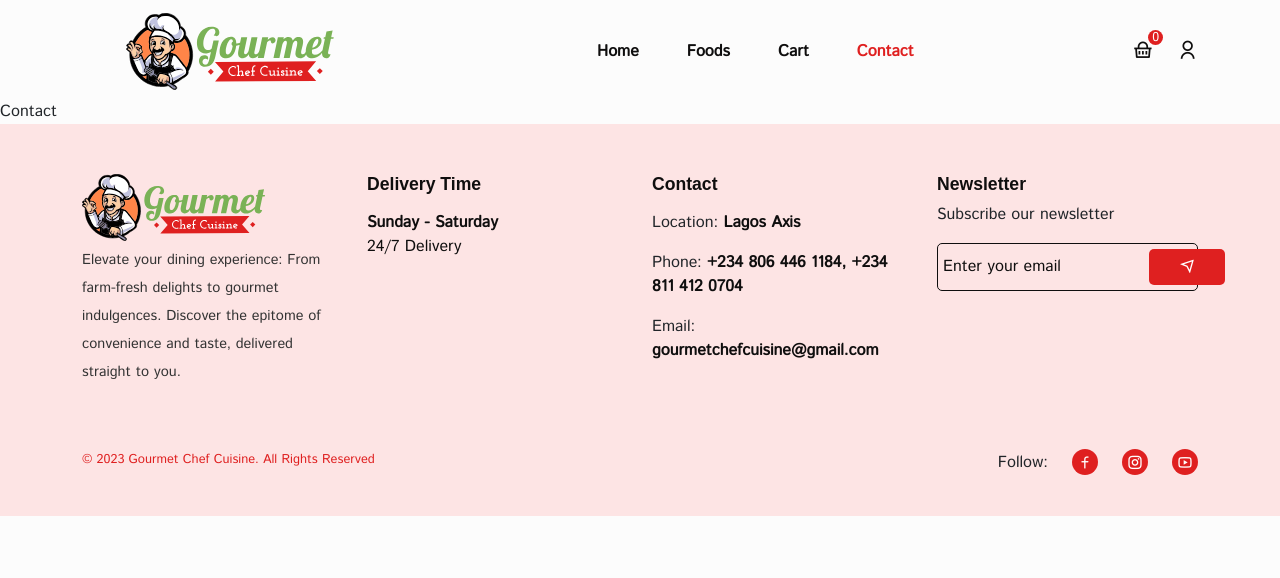
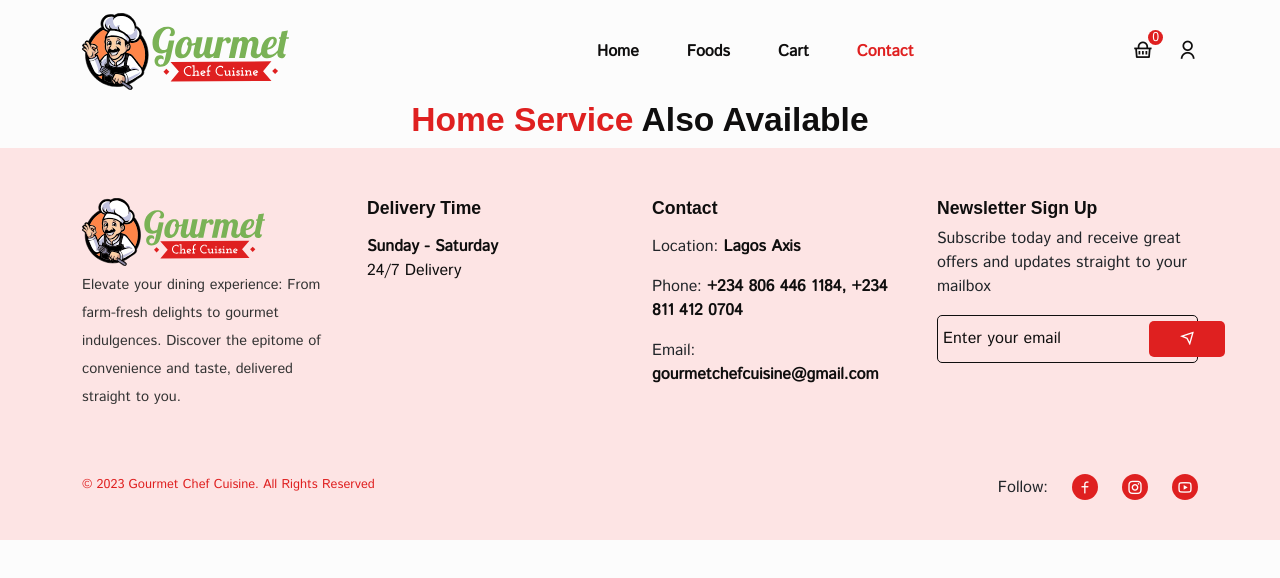
Before and after one commit to devLipeunim/GCC, a React (Vite) app: page /contact in a window 1280 px wide. Shown: the top 578 px of the page. Built offline with nearby package versions, Linux system fonts and the light colour scheme; a web font is replaced by a local one.

Commit message:
updated the seo tags, fixed some styling

```diff
--- a/index.html
+++ b/index.html
@@ -2,7 +2,7 @@
 <html lang="en">
   <head>
     <meta charset="UTF-8" />
-    <meta name="viewport" content="width=device-width,initial-scale=1.0," />
+    <meta name="viewport" content="width=device-width,initial-scale=1.0" />
     <meta http-equiv="X-UA-Compatible" content="IE=edge,chrome=1" />
     <meta name="HandheldFriendly" content="true" />
     <!--==================== Google SEO ======================-->
@@ -20,7 +20,8 @@
       content="rgb(15, 14, 14)-translucent"
     />
     <meta name="author" content="Lipeunim" />
-    <meta name="site_name" content="Gourmet Chef Cuisine" />
+    <meta name="og:site_name" content="Gourmet Chef Cuisine" />
+    <meta name="og:email" content="gourmetchefcuisine@gmail.com" />
     <meta property="og:title" content="Gourmet Chef Cuisine" />
     <meta
       property="og:image"
@@ -37,8 +38,13 @@
       content="we serve up delicious gourmet foods for all occasions."
     />
     <meta name="twitter:card" content="summary_large_image" />
+    <meta name="twitter:url" content="https://gcc-ssa.vercel.app/" />
+    <meta name="twitter:title" content="Gourmet Chef Cuisine" />
+    <meta name="twitter:image" content="https://gcc-ssa.vercel.app/gcc_og_logo.jpg" />
     <!--==================== FAV-ICON ======================-->
     <link rel="apple-touch-icon" sizes="192x192" href="/gcc-web-logo.svg" />
+    <link rel="icon" type="image/svg+xml" sizes="512x5122" href="/gcc-web-logo.svg" />
+    <link rel="icon" type="image/svg+xml" sizes="192x192" href="/gcc-web-logo.svg" />
     <link rel="icon" type="image/svg+xml" sizes="32x32" href="/gcc-web-logo.svg" />
     <link rel="icon" type="image/svg+xml" sizes="16x16" href="/gcc-web-logo.svg" />
     <link rel="shortcut icon" type="image/svg+xml" href="/gcc-web-logo.svg" />
--- a/src/components/Footer/Footer.jsx
+++ b/src/components/Footer/Footer.jsx
@@ -49,8 +49,8 @@
           </Col>
 
           <Col lg="3" md="4" sm="6">
-            <h5 className="footer__title">Newsletter</h5>
-            <p>Subscribe our newsletter</p>
+            <h5 className="footer__title">Newsletter Sign Up</h5>
+            <p>Subscribe today and receive great offers and updates straight to your mailbox</p>
             <div className="newsletter">
               <input type="email" placeholder="Enter your email" />
               <span>
--- a/src/pages/Contact.jsx
+++ b/src/pages/Contact.jsx
@@ -1,6 +1,6 @@
 import React from "react";
 const Contact = () => {
-  return <div>Contact</div>;
+  return <div><h1 style={{textAlign: "center", fontWeight: 800}}><span style={{color: "#df2020"}}>Home Service</span> Also Available</h1></div>;
 };
 
 export default Contact;
--- a/src/pages/Home.jsx
+++ b/src/pages/Home.jsx
@@ -135,7 +135,7 @@
         <Container>
           <Row>
             <Col lg="12" className="text-center">
-              <h5 className="feature__subtitle mb-4">What we serve</h5>
+              <h6 className="feature__subtitle mb-4">How it works</h6>
               <h2 className="feature__title">Just sit back, we will</h2>
               <h2 className="feature__title">
                  <span>take care</span>
--- a/src/styles/header.css
+++ b/src/styles/header.css
@@ -3,13 +3,9 @@
   height: 100px;
   line-height: 100px;
 }
-
-.logo {
-  text-align: center;
-}
 .logo img {
   width: calc(100% - 30%);
-  object-fit: contain;
+  /* object-fit: contain; */
   /* margin-top: -40px; */
 }
 
```
Also changed, not shown: src/assets/images/hero.png (deleted), src/assets/images/res-logo.png (deleted).
